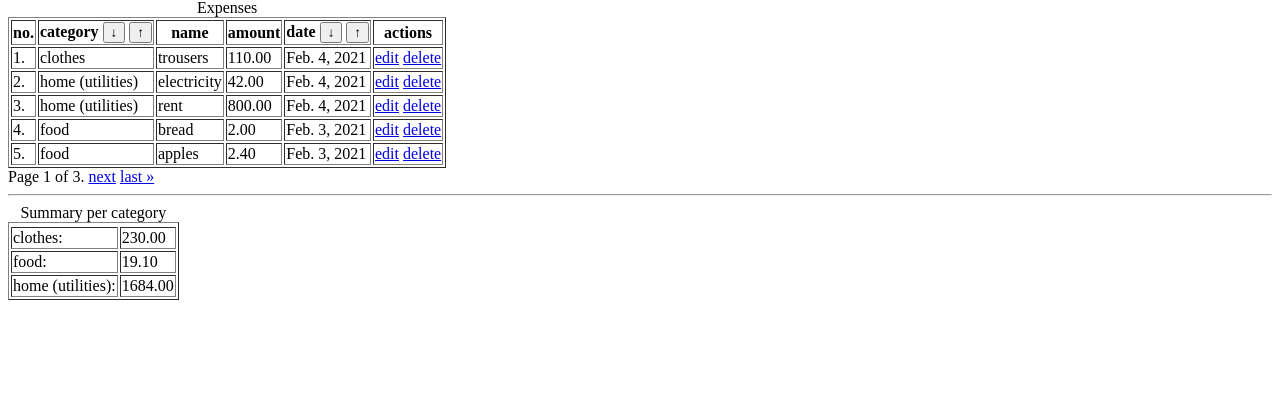
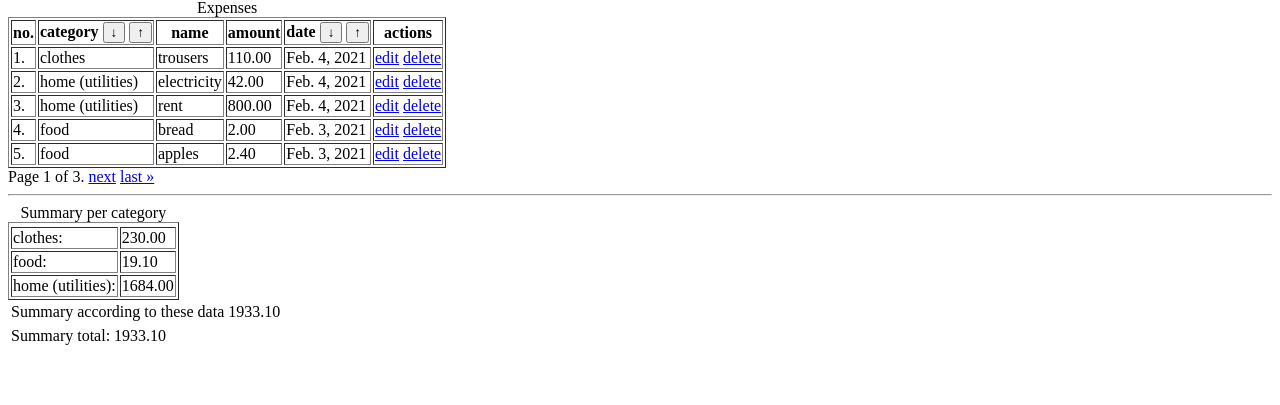
Before and after one commit to OgrallSerebroust/TaskForParleto, a Django app: page /expenses/expense/list/ in a window 1280 px wide. Shown: the part 359-764 px from the top of the page. Run offline with Django 4.2, Linux system fonts and the light colour scheme; data comes from the database, SQL or seed files in the repository.

Commit message:
Fourth task complete.

```diff
--- a/expenses/reports.py
+++ b/expenses/reports.py
@@ -1,5 +1,5 @@
 from collections import OrderedDict
-
+from .models import Expense
 from django.db.models import Sum, Value
 from django.db.models.functions import Coalesce
 
@@ -13,3 +13,11 @@ def summary_per_category(queryset):
         .annotate(s=Sum('amount'))
         .values_list('category_name', 's')
     ))
+
+
+def summary_total_queryset(queryset):
+    return queryset.aggregate(Sum("amount"))
+
+
+def summary_total():
+    return Expense.objects.all().aggregate(Sum("amount"))
--- a/expenses/templates/expenses/expense_list.html
+++ b/expenses/templates/expenses/expense_list.html
@@ -72,4 +72,24 @@
 	{% endfor %}
   </tr>
 </table>
+    <table>
+        <tr>
+            <td>
+                Summary according to these data
+            </td>
+            <td>
+                {{ summary_total_queryset.amount__sum|floatformat:2 }}
+            </td>
+        </tr>
+    </table>
+    <table>
+        <tr>
+            <td>
+                Summary total:
+            </td>
+            <td>
+                {{ summary_total.amount__sum|floatformat:2 }}
+            </td>
+        </tr>
+    </table>
 {% endblock %}
--- a/expenses/views.py
+++ b/expenses/views.py
@@ -1,7 +1,7 @@
 from django.views.generic.list import ListView
 from .forms import ExpenseSearchForm
 from .models import Expense, Category
-from .reports import summary_per_category
+from .reports import summary_per_category, summary_total, summary_total_queryset
 
 
 class ExpenseListView(ListView):
@@ -37,6 +37,8 @@ class ExpenseListView(ListView):
             form=form,
             object_list=queryset,
             summary_per_category=summary_per_category(queryset),
+            summary_total_queryset=summary_total_queryset(queryset),
+            summary_total=summary_total(),
             **kwargs)
 
 
```
